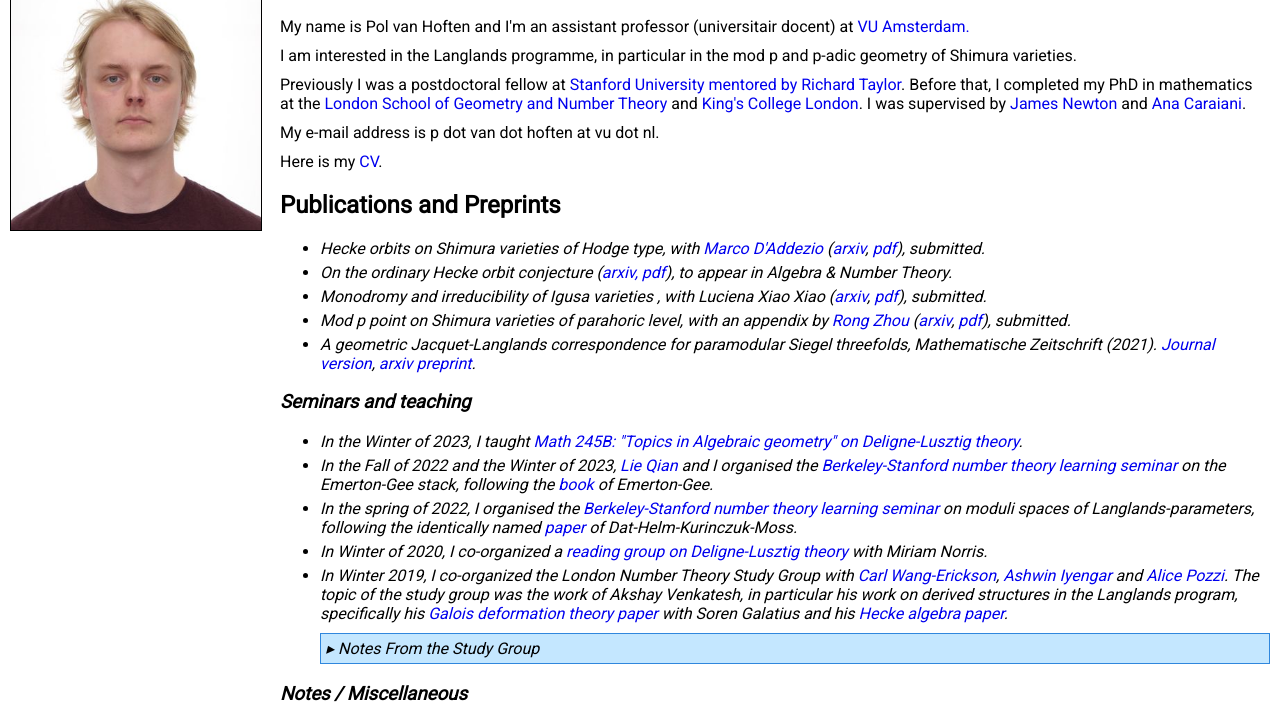
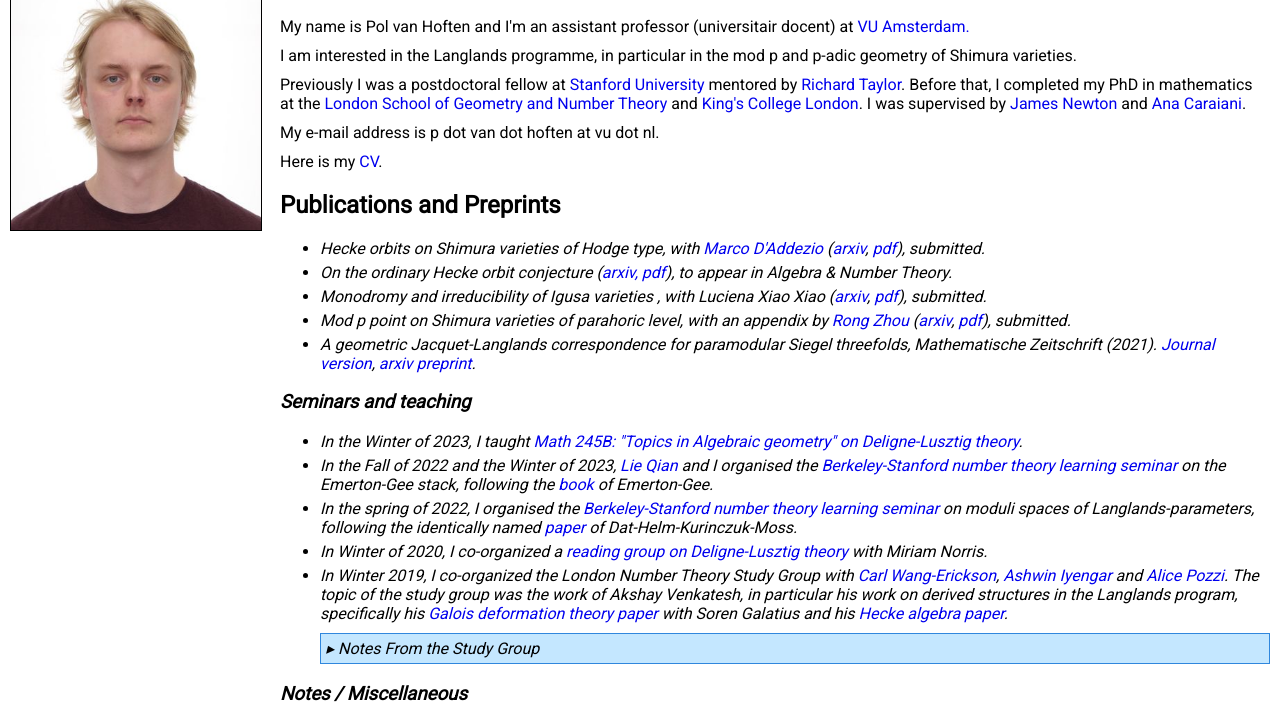
Before and after one commit to PolvanHoften2/PolvanHoften2.github.io, a plain HTML site: page index.html in a window 1280 px wide. Shown: the part 51-772 px from the top of the page. Drawn offline with nearby package versions, Linux system fonts and the light colour scheme; some packages are replaced by stand-ins of ours.

Commit message:
Add files via upload

```diff
--- a/index.html
+++ b/index.html
@@ -17,7 +17,7 @@
 
   <div> I am interested in the Langlands programme, in particular in the mod p and p-adic geometry of Shimura varieties.
 
-  <div> Previously I was a postdoctoral fellow at <a href="https://mathematics.stanford.edu/"> Stanford University mentored by <a href="http://virtualmath1.stanford.edu/~rltaylor/">Richard Taylor</a>.</a> Before that, I completed my PhD in mathematics at the <a href="https://www.lsgnt-cdt.ac.uk/">London School of Geometry and Number Theory</a> and <a href="https://www.kcl.ac.uk/nms/depts/mathematics/index.aspx/">King's College London</a>. I was supervised by <a href="https://people.maths.ox.ac.uk/newton/">James Newton</a> and <a href="https://wwwf.imperial.ac.uk/~acaraian/">Ana Caraiani</a>.
+  <div> Previously I was a postdoctoral fellow at <a href="https://mathematics.stanford.edu/"> Stanford University</a> mentored by <a href="http://virtualmath1.stanford.edu/~rltaylor/">Richard Taylor</a>. Before that, I completed my PhD in mathematics at the <a href="https://www.lsgnt-cdt.ac.uk/">London School of Geometry and Number Theory</a> and <a href="https://www.kcl.ac.uk/nms/depts/mathematics/index.aspx/">King's College London</a>. I was supervised by <a href="https://people.maths.ox.ac.uk/newton/">James Newton</a> and <a href="https://wwwf.imperial.ac.uk/~acaraian/">Ana Caraiani</a>.
 
   <div>My e-mail address is p dot van dot hoften at vu dot nl.</div>
 
```
